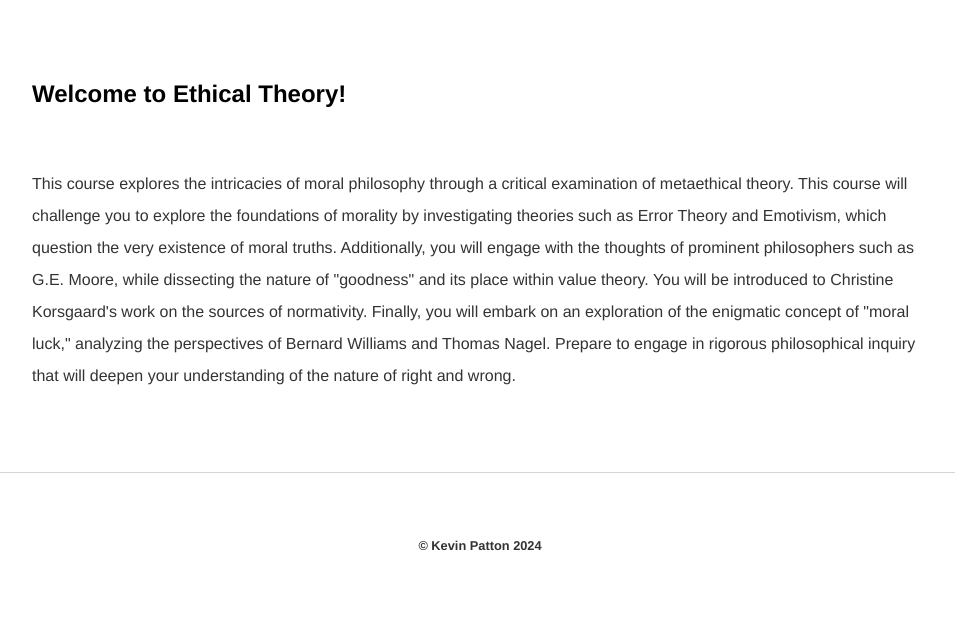
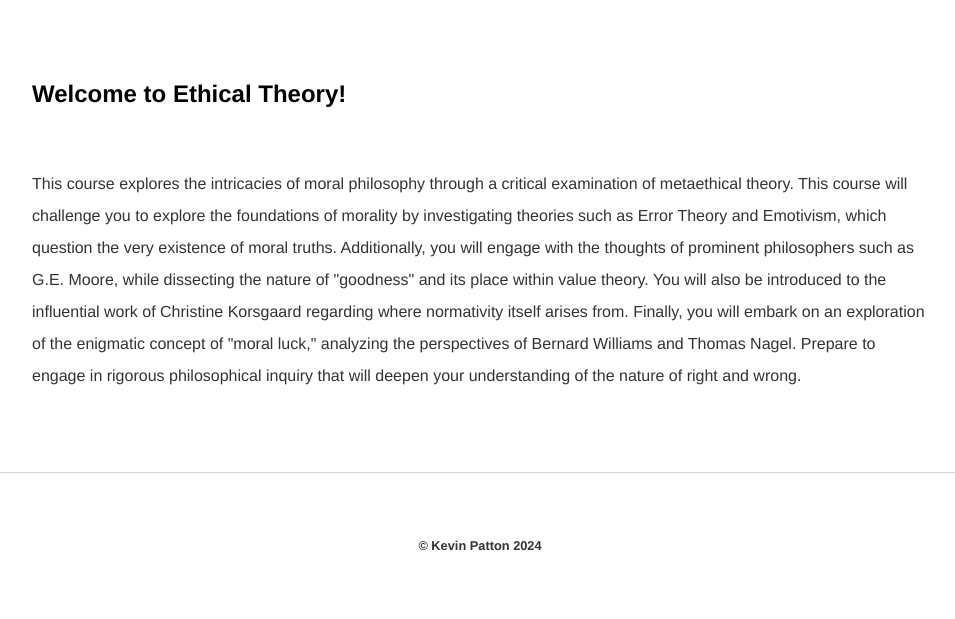
Before and after one commit to kevinjpatton/kevinjpatton.github.io, a Jekyll site: the page built from teaching/phil_3050/index.html, in a window 1280 px wide. Shown: the part 348-967 px from the top of the page, without its empty margins (160-1115 px from the left). Built offline with Jekyll 4.4.1, drawn with Linux system fonts in a browser that asks for light colours; Markdown is read by kramdown in place of the engine named in the settings.

Commit message:
Update index.html

```diff
--- a/teaching/phil_3050/index.html
+++ b/teaching/phil_3050/index.html
@@ -3,4 +3,4 @@
 title: PHIL3050 - Home
 ---
 <h2>Welcome to Ethical Theory!</h2>
-<p>This course explores the intricacies of moral philosophy through a critical examination of metaethical theory. This course will challenge you to explore the foundations of morality by investigating theories such as Error Theory and Emotivism, which question the very existence of moral truths.  Additionally, you will engage with the thoughts of prominent philosophers such as G.E. Moore, while dissecting the nature of "goodness" and its place within value theory.  You will be introduced to Christine Korsgaard's work on the sources of normativity. Finally, you will embark on an exploration of the enigmatic concept of "moral luck," analyzing the perspectives of Bernard Williams and Thomas Nagel.  Prepare to engage in rigorous philosophical inquiry that will deepen your understanding of the nature of right and wrong.</p>
+<p>This course explores the intricacies of moral philosophy through a critical examination of metaethical theory. This course will challenge you to explore the foundations of morality by investigating theories such as Error Theory and Emotivism, which question the very existence of moral truths. Additionally, you will engage with the thoughts of prominent philosophers such as G.E. Moore, while dissecting the nature of "goodness" and its place within value theory. You will also be introduced to the influential work of Christine Korsgaard regarding where normativity itself arises from. Finally, you will embark on an exploration of the enigmatic concept of "moral luck," analyzing the perspectives of Bernard Williams and Thomas Nagel. Prepare to engage in rigorous philosophical inquiry that will deepen your understanding of the nature of right and wrong.</p>
```
